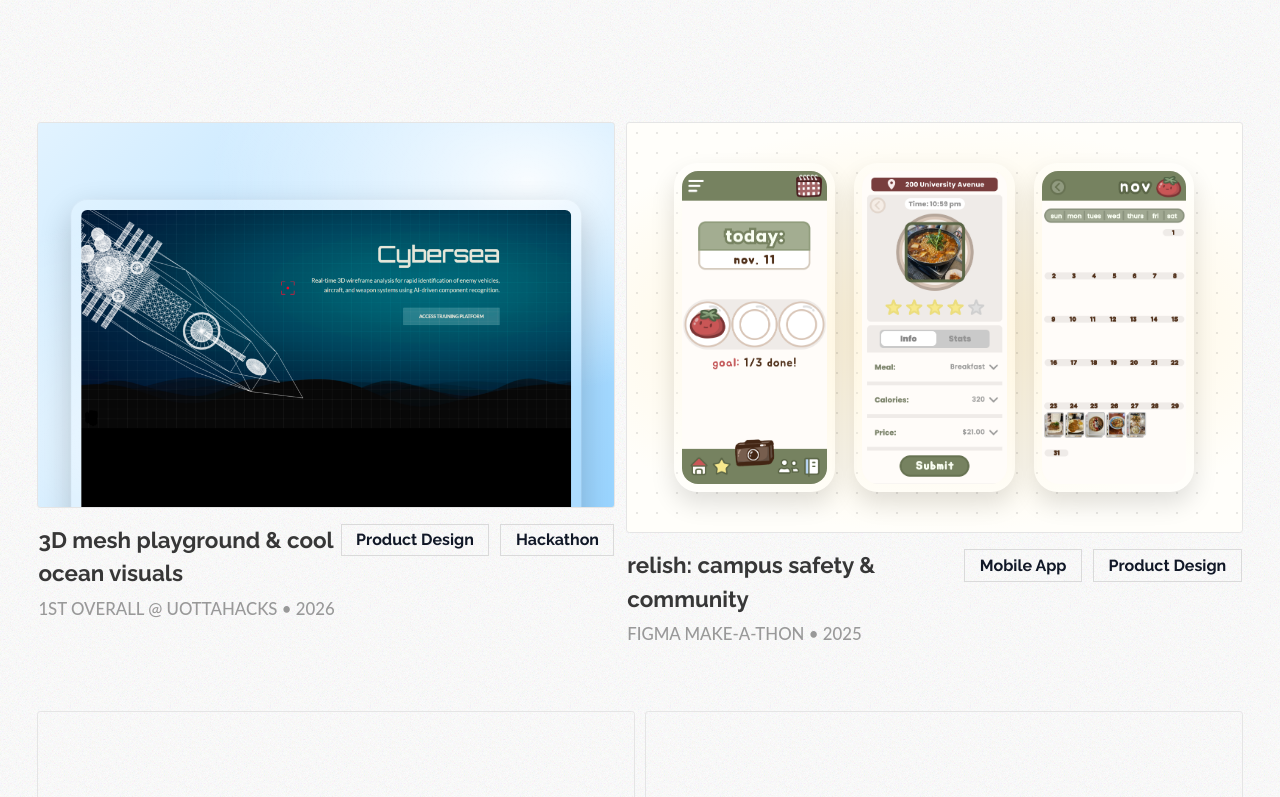
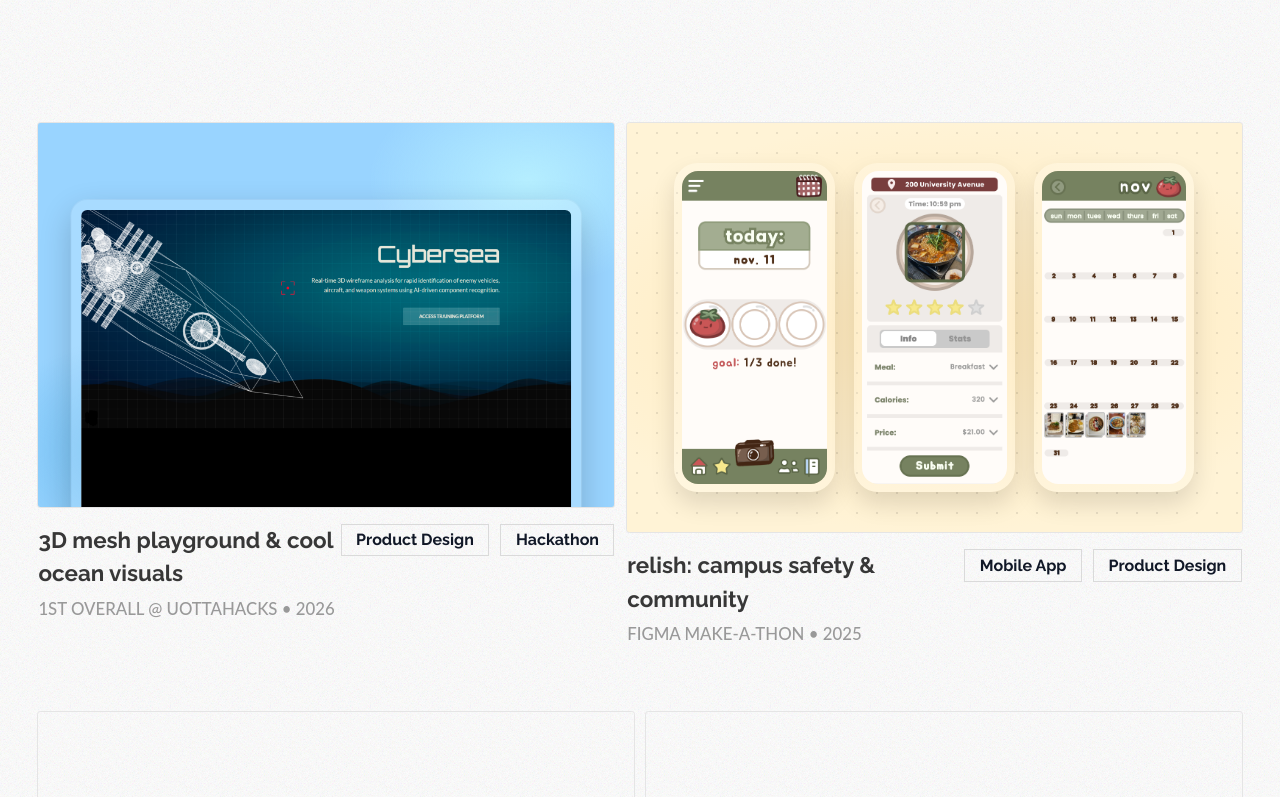
Before and after one commit to amyw41/amyw41.github.io, a React (Vite) app: page / in a window 1280 px wide. Shown: the part 883-1680 px from the top of the page. Built offline with nearby package versions, Linux system fonts and the light colour scheme.

Commit message:
i think its ok

```diff
--- a/src/App.css
+++ b/src/App.css
@@ -154,6 +154,20 @@ html {
   /* For absolute children */
 }
 
+.project-preview-square::after {
+  content: "";
+  position: absolute;
+  inset: 0;
+  background-color: white;
+  opacity: 0;
+  transition: opacity 0.4s ease;
+  pointer-events: none;
+}
+
+.project-preview-box:hover .project-preview-square::after {
+  opacity: 0.2;
+}
+
 .project-img {
   position: absolute;
   top: 20%;
@@ -174,15 +188,15 @@ html {
 
 .project-preview-square-first {
   background:
-    radial-gradient(ellipse 100% 100% at 85% 15%, rgba(255, 255, 255, 0.9) 0%, transparent 55%),
-    radial-gradient(ellipse 100% 100% at 20% 85%, rgba(255, 255, 255, 0.6) 0%, transparent 60%),
-    linear-gradient(135deg, #e2f3ff 0%, #99d4ff 100%);
+    radial-gradient(ellipse 50% 50% at 85% 15%, rgba(184, 241, 255, 0.9) 0%, transparent 55%),
+    radial-gradient(ellipse 50% 50% at 20% 85%, rgba(77, 173, 232, 0.6) 0%, transparent 60%),
+    linear-gradient(135deg, #99d4ff 0%, #99d4ff 100%);
 }
 
 .project-preview-square-second {
   background:
     radial-gradient(circle, rgba(0, 0, 0, 0.09) 1.5px, transparent 1.5px),
-    radial-gradient(ellipse 65% 50% at 50% 50%, #fff3d6 0%, #fffefa 100%);
+    radial-gradient(ellipse 65% 50% at 50% 50%, #ffe8b8 0%, #fff3d6 100%);
   background-size: 20px 20px, 100% 100%;
 }
 
```
